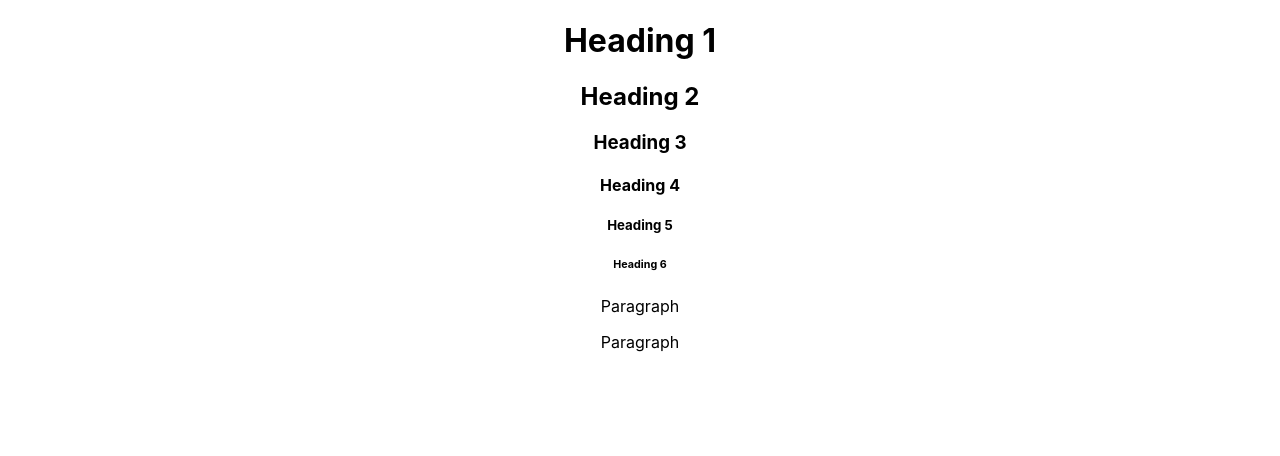
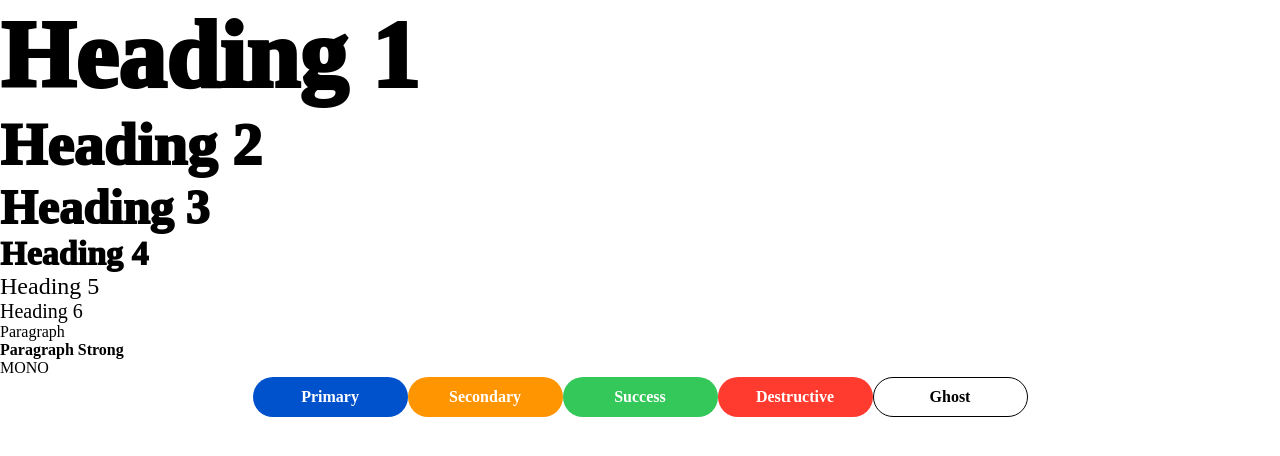
Before and after one commit to KevinvHelden/graduation_internship, a React (Create React App) app: page / in a window 1280 px wide. Shown: the top 456 px of the page. Built offline with nearby package versions, Linux system fonts and the light colour scheme.

Commit message:
Added classnames, styling, button component

```diff
--- a/package.json
+++ b/package.json
@@ -6,9 +6,10 @@
     "@testing-library/jest-dom": "^4.2.4",
     "@testing-library/react": "^9.3.2",
     "@testing-library/user-event": "^7.1.2",
+    "classnames": "^2.2.6",
     "react": "^16.13.1",
     "react-dom": "^16.13.1",
-    "react-scripts": "3.4.1"
+    "react-scripts": "3.2.0"
   },
   "scripts": {
     "start": "react-scripts start",
--- a/src/App.js
+++ b/src/App.js
@@ -1,18 +1,26 @@
-import React from 'react';
-import './App.css';
+import React from "react";
+import "./App.css";
 import { Text } from "./components/primitives";
+import { Button } from "./components/elements";
+// import { Button } from "./components/elements";
 
 function App() {
   return (
     <div className="App">
-      <Text text={"Heading 1"} variant={"h1"}/>
-      <Text text={"Heading 2"} variant={"h2"}/>
-      <Text text={"Heading 3"} variant={"h3"}/>
-      <Text text={"Heading 4"} variant={"h4"}/>
-      <Text text={"Heading 5"} variant={"h5"}/>
-      <Text text={"Heading 6"} variant={"h6"}/>
-      <Text text={"Paragraph"} variant={"p"}/>
-      <Text text={"Paragraph"} variant={"p"} weight={"strong"}/>
+      <Text text={"Heading 1"} variant={"h1"} />
+      <Text text={"Heading 2"} variant={"h2"} />
+      <Text text={"Heading 3"} variant={"h3"} />
+      <Text text={"Heading 4"} variant={"h4"} />
+      <Text text={"Heading 5"} variant={"h5"} />
+      <Text text={"Heading 6"} variant={"h6"} />
+      <Text text={"Paragraph"} variant={"p"} />
+      <Text text={"Paragraph Strong"} variant={"p"} strong />
+      <Text text={"mono"} variant={"p"} mono />
+      <Button text={"Primary"} variant={"primary"}/>
+      <Button text={"Secondary"} variant={"secondary"}/>
+      <Button text={"Success"} variant={"success"}/>
+      <Button text={"Destructive"} variant={"destructive"}/>
+      <Button text={"Ghost"} variant={"ghost"}/>
     </div>
   );
 }
--- /dev/null
+++ b/src/components/elements/Button/Button.js
@@ -0,0 +1,55 @@
+import React, { PureComponent } from "react";
+import PropTypes from "prop-types";
+import styles from "./Button.module.css";
+import classnames from "classnames";
+import { Text } from "../../primitives";
+
+class Button extends PureComponent {
+  constructor(props) {
+    super(props);
+    this.state = {};
+  }
+
+  static propTypes = {
+    /**
+     * The content in the button
+     */
+    text: PropTypes.node,
+    /**
+     * The selected variant of the button
+     */
+    variant: PropTypes.oneOf([
+      "primary",
+      "secondary",
+      "success",
+      "destructive",
+      "ghost",
+    ]),
+  };
+
+  static defaultProps = {
+    text: "Button",
+    variant: "primary",
+  };
+
+  render() {
+    const { text, variant } = this.props;
+
+    return (
+      <button
+        className={classnames(
+          styles.root,
+          { [styles.primary]: variant === "primary" },
+          { [styles.secondary]: variant === "secondary" },
+          { [styles.success]: variant === "success" },
+          { [styles.destructive]: variant === "destructive" },
+          { [styles.ghost]: variant === "ghost" }
+        )}
+      >
+        <Text text={text} align={"center"} light strong />
+      </button>
+    );
+  }
+}
+
+export default Button;
--- /dev/null
+++ b/src/components/elements/Button/Button.module.css
@@ -0,0 +1,59 @@
+@import "../../../styling/styling.css";
+
+.root {
+    width: 155px;
+    height: 40px;
+    color: white;
+    border-radius: 25px;
+    outline: none;
+    border: none;
+}
+
+.root:hover {
+    cursor: pointer;
+}
+
+.root.primary {
+    background-color: var(--primary);
+}
+
+.root.primary:hover {
+    background-color: var(--primaryHover);
+}
+
+.root.secondary {
+    background-color: var(--secondary);
+}
+
+.root.secondary:hover {
+    background-color: var(--secondaryHover);
+}
+
+.root.success {
+    background-color: var(--success);
+}
+
+.root.success:hover {
+    background-color: var(--successHover);
+}
+
+.root.destructive {
+    background-color: var(--destructive);
+}
+
+.root.destructive:hover {
+    background-color: var(--destructiveHover);
+}
+
+.root.ghost {
+    background-color: var(--ghost);
+    border: 1px var(--black) solid;
+}
+
+.root.ghost p {
+    color: var(--default-typography-colour) !important;
+}
+
+.root.ghost:hover {
+    border: 1px var(--primary) solid;
+}
--- /dev/null
+++ b/src/components/elements/Button/package.json
@@ -0,0 +1,6 @@
+{
+    "name": "Button",
+    "version": "0.0.1",
+    "main": "./Button.js",
+    "private": true
+}
--- /dev/null
+++ b/src/components/elements/index.js
@@ -0,0 +1,4 @@
+/**
+ * Elements
+ */
+export { default as Button } from "./Button";
--- a/src/components/primitives/Text/Text.js
+++ b/src/components/primitives/Text/Text.js
@@ -1,6 +1,7 @@
 import React, { PureComponent } from "react";
 import PropTypes from "prop-types";
 import styles from "./Text.module.css";
+import classnames from "classnames";
 
 class Text extends PureComponent {
   constructor(props) {
@@ -18,23 +19,46 @@ class Text extends PureComponent {
      */
     variant: PropTypes.oneOf(["h1", "h2", "h3", "h4", "h5", "h6", "p"]),
     /**
-     * The text strength
+     * Wether the text is bold
      */
-    weight: PropTypes.oneOf(["light", "regular", "strong"]),
+    strong: PropTypes.bool,
+    /**
+     * Wether the text is mono
+     */
+    mono: PropTypes.bool,
+    /**
+     * Wether the text is white
+     */
+    light: PropTypes.bool,
+    /**
+     * The alignment of the text if it's not left
+     */
+    align: PropTypes.oneOf(["center", "right"]),
   };
 
   static defaultProps = {
     variant: "p",
-    weight: "regular",
+    strong: false,
+    mono: false,
+    light: false,
   };
 
   render() {
-    const { text, variant, weight } = this.props;
+    const { text, variant, strong, mono, align, light } = this.props;
     let ComponentType = variant;
 
     return (
-      <ComponentType className={styles.root + " " + weight}>
-        {text}
+      <ComponentType
+        className={classnames(
+          styles.root,
+          { [styles.strong]: strong },
+          { [styles.mono]: mono },
+          { [styles.light]: light },
+          { [styles.center]: align === "center" },
+          { [styles.right]: align === "right" }
+        )}
+      >
+        {mono ? text.toUpperCase() : text}
       </ComponentType>
     );
   }
--- a/src/components/primitives/Text/Text.module.css
+++ b/src/components/primitives/Text/Text.module.css
@@ -1,3 +1,86 @@
+@import "../../../styling/styling.css";
+
 .root {
-    color: black;
+  color: var(--default-typography-colour);
+  text-align: left;
 }
+
+.strong {
+    font-weight: bold;
+}
+
+.mono {
+    font-family: var(--default-font-mono);
+}
+
+.light {
+  color: white;
+}
+
+.center {
+  text-align: center;
+}
+
+.right {
+  text-align: right;
+}
+
+h1,
+h2,
+h3,
+h4,
+h5,
+h6,
+p {
+  margin: 0;
+}
+
+h1,
+h2,
+h3,
+h4,
+h5,
+h6 {
+  font-family: var(--default-font-heading);
+}
+
+h1,
+h2,
+h3,
+h4 {
+  font-weight: var(--black-font-weight-heading);
+}
+
+h5,
+h6 {
+  font-weight: var(--medium-font-weight-heading);
+}
+
+h1 {
+  font-size: var(--default-font-size-h1);
+}
+
+h2 {
+  font-size: var(--default-font-size-h2);
+}
+
+h3 {
+  font-size: var(--default-font-size-h3);
+}
+
+h4 {
+  font-size: var(--default-font-size-h4);
+}
+
+h5 {
+  font-size: var(--default-font-size-h5);
+}
+
+h6 {
+  font-size: var(--default-font-size-h6);
+}
+
+p {
+  font-family: var(--default-font-paragraph);
+  font-size: var(--default-font-size-paragraph);
+}
--- a/src/components/primitives/index.js
+++ b/src/components/primitives/index.js
@@ -1,4 +1,4 @@
 /**
  * Primitives
  */
-export { default as Text } from './Text';
+export { default as Text } from "./Text";
--- a/src/index.css
+++ b/src/index.css
@@ -1,3 +1,7 @@
+* {
+  box-sizing: border-box;
+}
+
 body {
   margin: 0;
   font-family: -apple-system, BlinkMacSystemFont, 'Segoe UI', 'Roboto', 'Oxygen',
--- /dev/null
+++ b/src/styling/colours.css
@@ -0,0 +1,23 @@
+:root {
+    --black: #000;
+    --ink: #172B4D;
+    --darkBlue: #002CA6;
+    --blue: #0052CC;
+    --purple: #AF52DE;
+    --pink: #E81E61;
+    --darkRed: #D9150A;
+    --red: #FF3B30;
+    --darkOrange: #D96F00;
+    --orange: #FF9500;
+    --yellow: #FFCC00;
+    --darkGreen: #0EA133;
+    --green: #34C759;
+    --moss: #94B32E;
+    --grey1: #8E8E93;
+    --grey2: #AEAEB2;
+    --grey3: #C7C7CC;
+    --grey4: #D1D1D6;
+    --grey5: #E5E5EA;
+    --grey6: #F2F2F7;
+    --white: #FFF;
+}
--- /dev/null
+++ b/src/styling/styling.css
@@ -0,0 +1,31 @@
+@import './colours.css';
+
+:root {
+    /* Colours ----------------------------------------------------------------------------*/
+    --primary: var(--blue);
+    --primaryHover: var(--darkBlue);
+    --secondary: var(--orange);
+    --secondaryHover: var(--darkOrange);
+    --success: var(--green);
+    --successHover: var(--darkGreen);
+    --warning: var(--yellow);
+    --destructive: var(--red);
+    --destructiveHover: var(--darkRed);
+    --ghost: var(--white);
+    --default-typography-colour: var(--black);
+    /* Font Families ----------------------------------------------------------------------*/
+    --default-font-heading: "avenir";
+    --default-font-paragraph: "pt sans";
+    --default-font-mono: "pt mono";
+    /* Font Sizes -------------------------------------------------------------------------*/
+    --default-font-size-h1: 6rem;
+    --default-font-size-h2: 3.75rem;
+    --default-font-size-h3: 3rem;
+    --default-font-size-h4: 2.125rem;
+    --default-font-size-h5: 1.5rem;
+    --default-font-size-h6: 1.25rem;
+    --default-font-size-paragraph: 1rem;
+    /* Font Weight -------------------------------------------------------------------------*/
+    --black-font-weight-heading: 949;
+    --medium-font-weight-heading: 500;
+}
```
Also changed, not shown: 2 other files (tests, documents, lock files or other folders).
